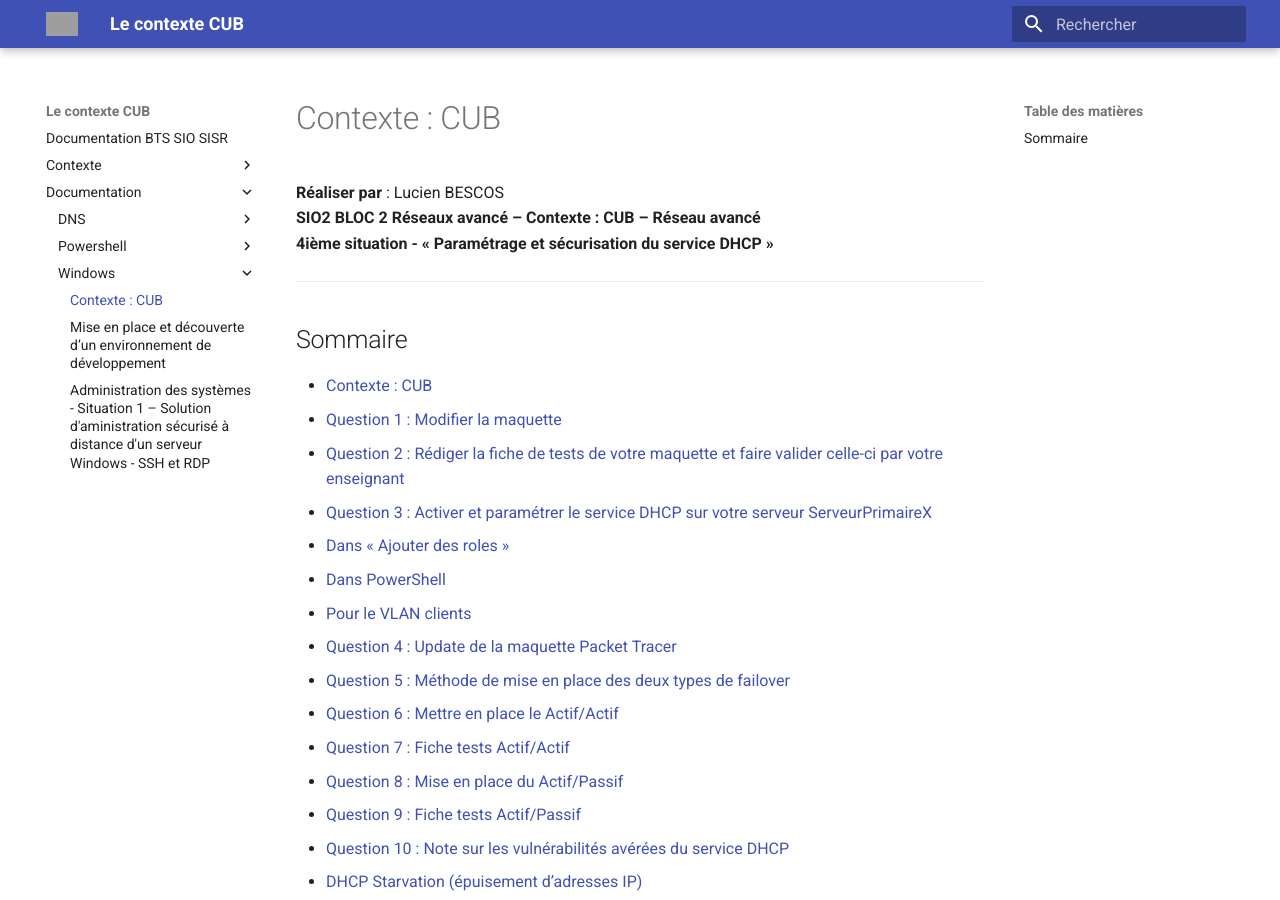
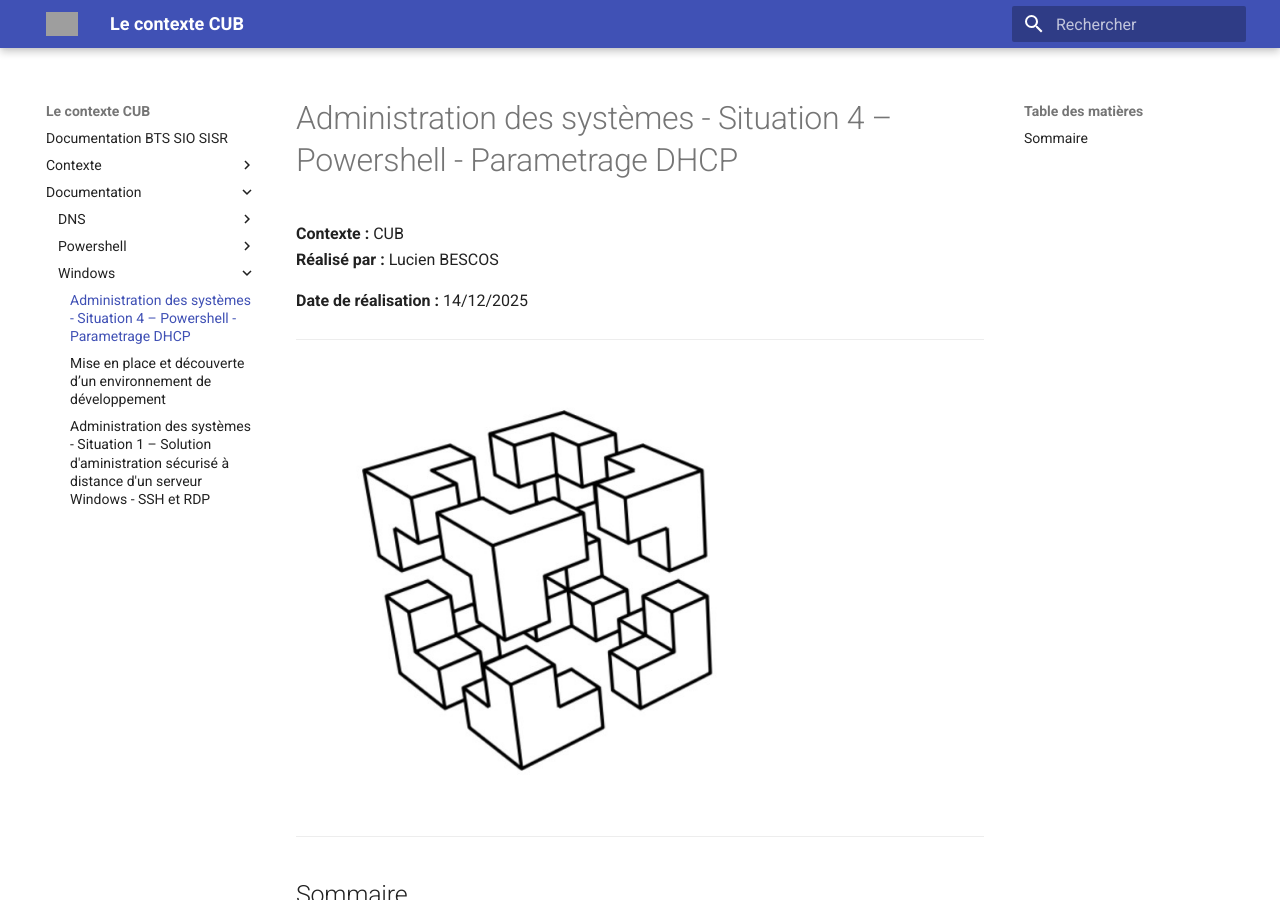
Before and after one commit to hugog36/CUBDOCUMENTATIONDORTMUND, an MkDocs documentation site: the page built from docs/documentation/Windows/BTS SIO BLOC 2 AdminSys - Situation4 - Powershell - Parametrage DHCP.md, in a window 1280 px wide and 900 px high. Built offline with MkDocs 1.6.1 and Material for MkDocs 9.7.7, drawn with Linux system fonts in a browser that asks for light colours; grey boxes are pictures that could not be loaded.

Commit message:
Update BTS SIO BLOC 2 AdminSys - Situation4 - Powershell - Parametrage DHCP.md

```diff
--- a/docs/documentation/Windows/BTS SIO BLOC 2 AdminSys - Situation4 - Powershell - Parametrage DHCP.md
+++ b/docs/documentation/Windows/BTS SIO BLOC 2 AdminSys - Situation4 - Powershell - Parametrage DHCP.md
@@ -1,8 +1,15 @@
 
-# Contexte : CUB
-**Réaliser par** : Lucien BESCOS
-**SIO2 BLOC 2 Réseaux avancé – Contexte : CUB – Réseau avancé**
-**4ième situation - « Paramétrage et sécurisation du service DHCP »**
+#  Administration des systèmes - Situation 4 – Powershell - Parametrage DHCP
+
+**Contexte :** CUB
+**Réalisé par :** Lucien BESCOS
+
+**Date de réalisation :** 14/12/2025
+
+---
+
+
+![Logo CUB](../../medias/logocub.png)
 
 ---
 
```
